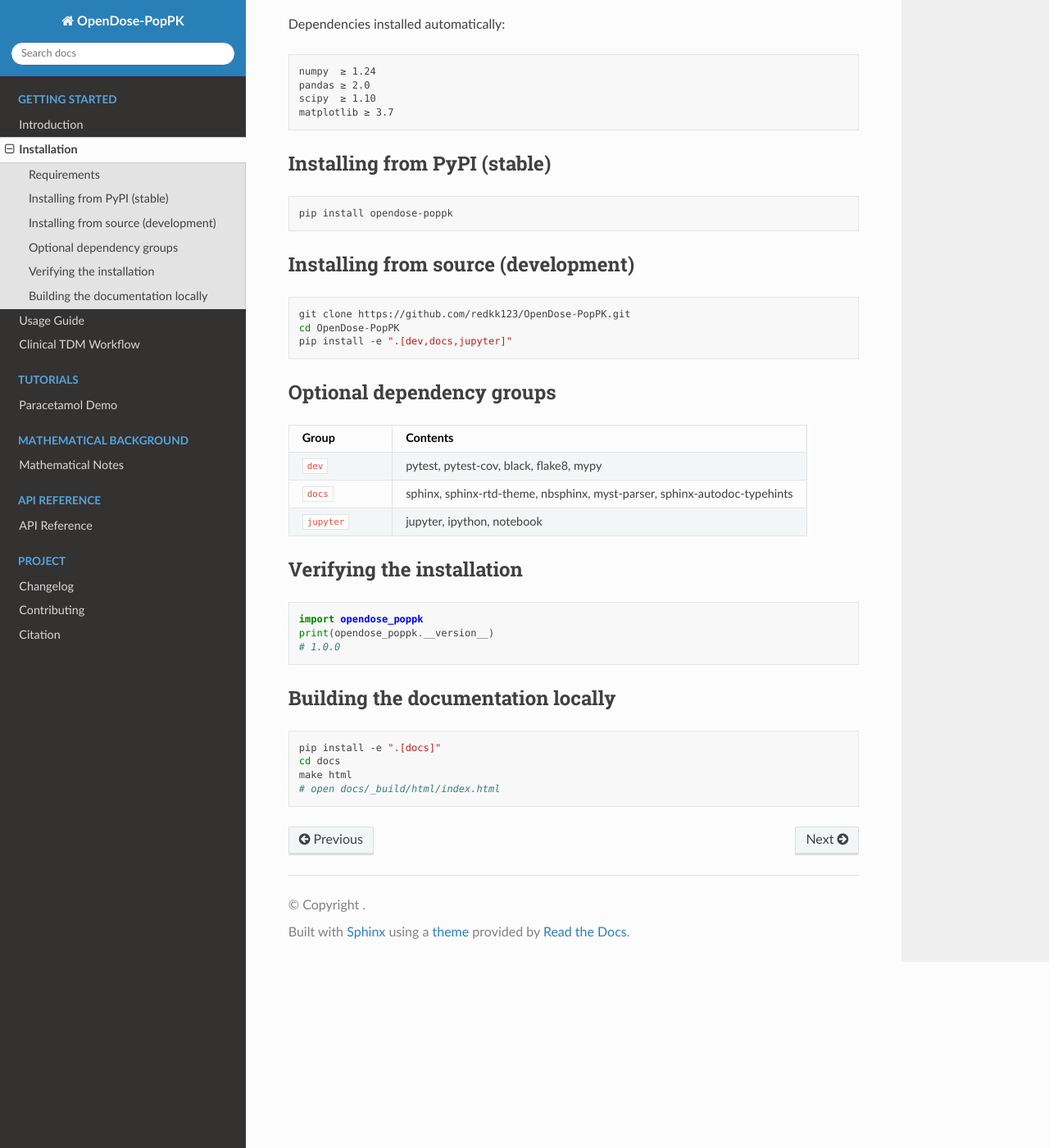
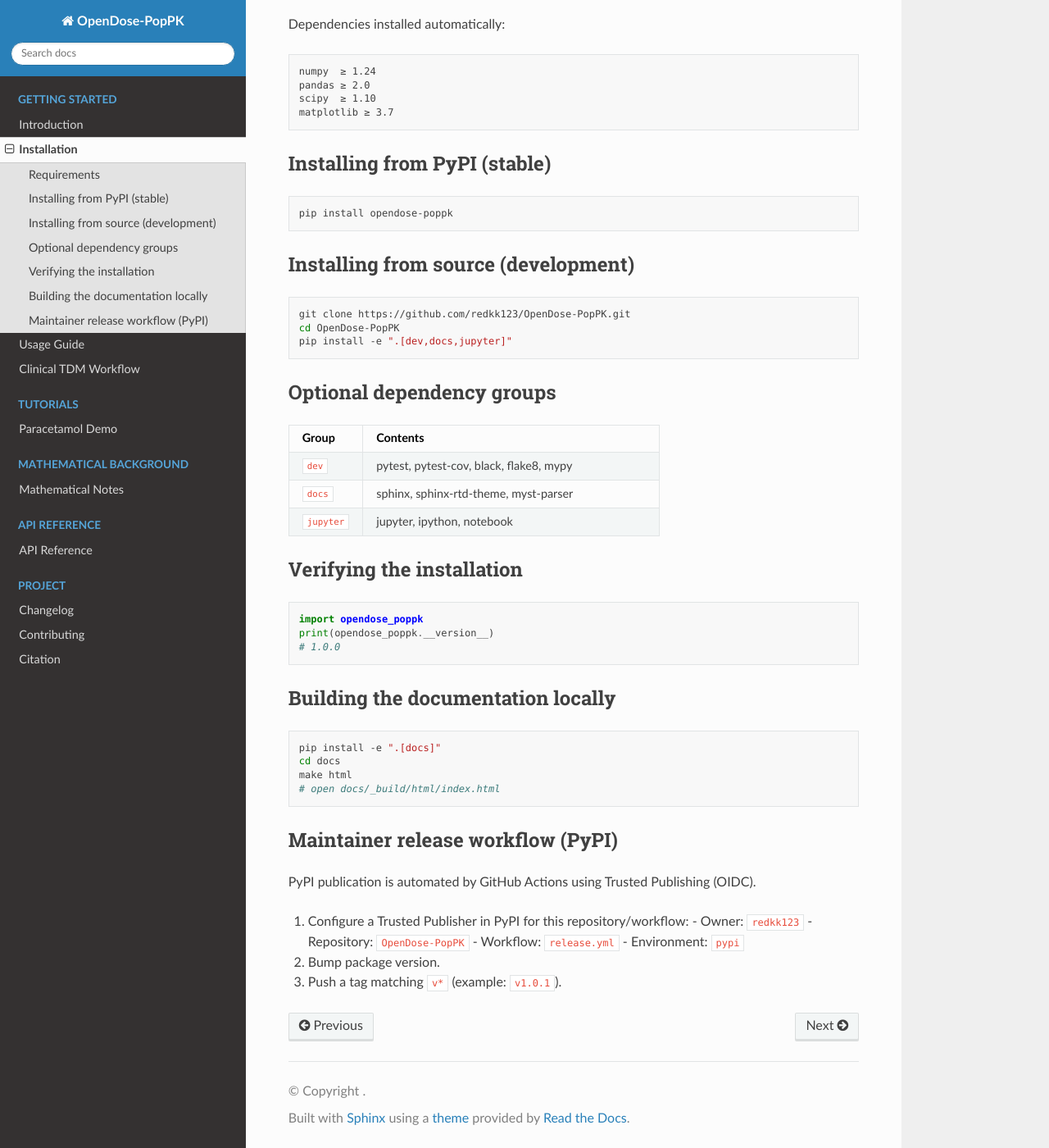
Before and after one commit to redkk123/OpenDose-PopPK, a Sphinx documentation site: the page built from docs/installation.rst, in a window 1280 px wide and 1400 px high, scrolled down 270 px. Shown: the whole window at 82% size. Built offline with Sphinx 7.4.7 and the Read the Docs theme 3.1.0, drawn with Linux system fonts in a browser that asks for light colours.

Commit message:
ci: enable trusted publishing to pypi

```diff
--- a/docs/installation.rst
+++ b/docs/installation.rst
@@ -44,7 +44,7 @@ Optional dependency groups
    * - ``dev``
      - pytest, pytest-cov, black, flake8, mypy
    * - ``docs``
-     - sphinx, sphinx-rtd-theme, nbsphinx, myst-parser, sphinx-autodoc-typehints
+     - sphinx, sphinx-rtd-theme, myst-parser
    * - ``jupyter``
      - jupyter, ipython, notebook
 
@@ -66,3 +66,16 @@ Building the documentation locally
     cd docs
     make html
     # open docs/_build/html/index.html
+
+Maintainer release workflow (PyPI)
+----------------------------------
+
+PyPI publication is automated by GitHub Actions using Trusted Publishing (OIDC).
+
+1. Configure a Trusted Publisher in PyPI for this repository/workflow:
+   - Owner: ``redkk123``
+   - Repository: ``OpenDose-PopPK``
+   - Workflow: ``release.yml``
+   - Environment: ``pypi``
+2. Bump package version.
+3. Push a tag matching ``v*`` (example: ``v1.0.1``).
--- a/pyproject.toml
+++ b/pyproject.toml
@@ -8,7 +8,7 @@ version = "1.0.0"
 description = "Population Pharmacokinetic / Pharmacodynamic Modeling Framework"
 readme = "README.md"
 requires-python = ">=3.9"
-license = {text = "MIT"}
+license = "MIT"
 authors = [
     {name = "Angelo Gabriel C. Silva Gomes", email = "angelo@example.com"},
 ]
@@ -18,7 +18,6 @@ classifiers = [
     "Intended Audience :: Science/Research",
     "Topic :: Scientific/Engineering :: Bio-Informatics",
     "Topic :: Scientific/Engineering :: Medical Science Apps",
-    "License :: OSI Approved :: MIT License",
     "Programming Language :: Python :: 3",
     "Programming Language :: Python :: 3.9",
     "Programming Language :: Python :: 3.10",
```
Also changed, not shown: README.md (+13 -0 lines), 1 other file.
